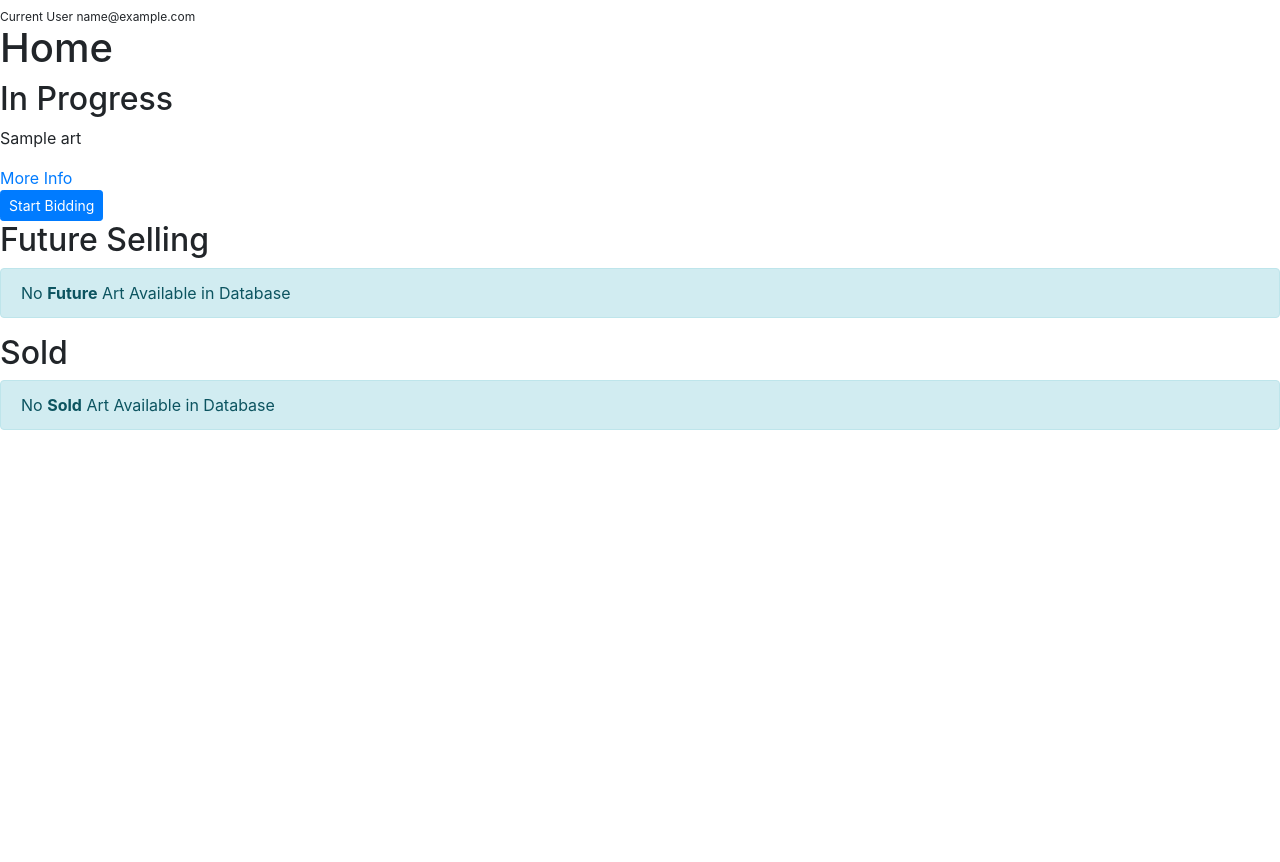
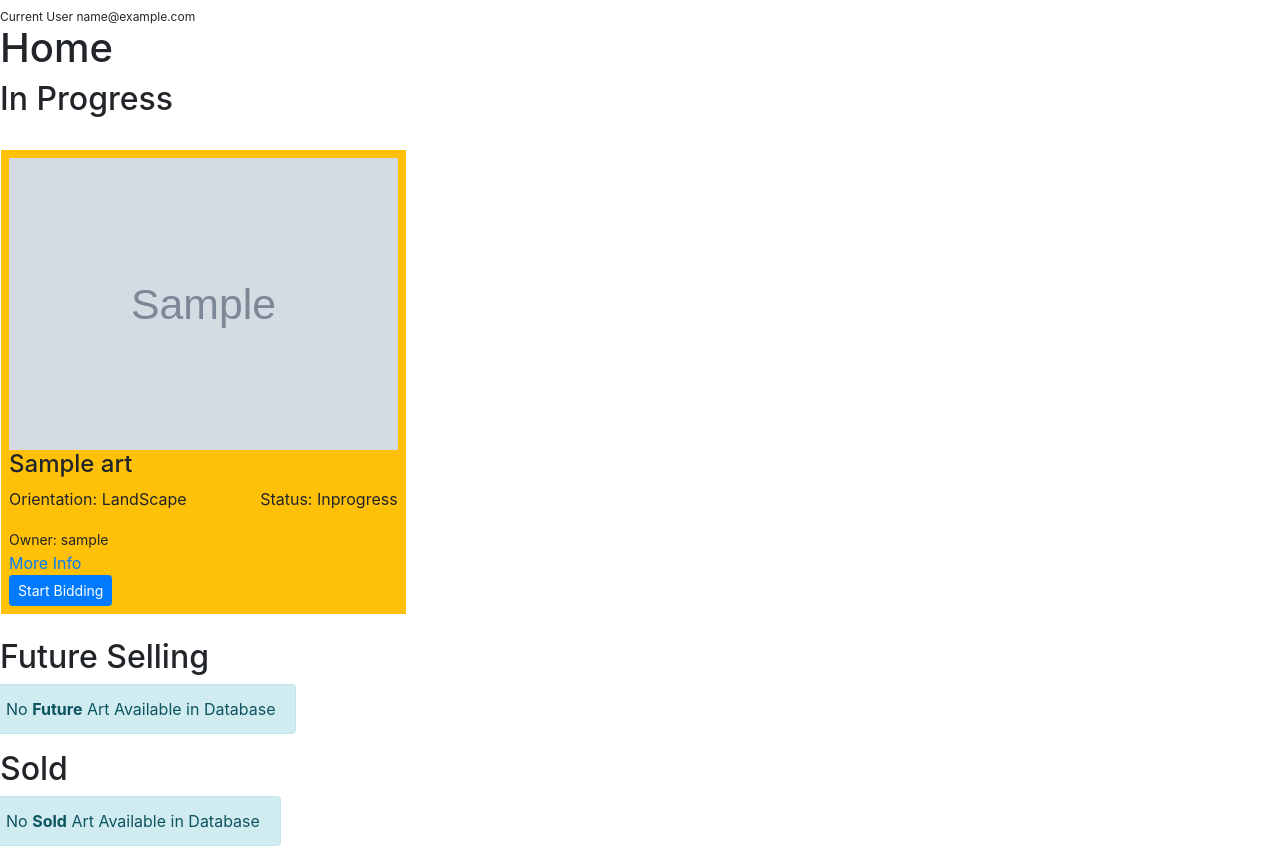
Before and after one commit to layersony/artauction, a Django app: page / in a window 1280 px wide. Before the commit the page ends 430 px from the top, so only its background shows below. Run offline with Django 3.2, Linux system fonts and the light colour scheme; a user stored in the database is signed in; tables that the repository leaves empty hold one stand-in row (values such as "Sample post"); grey boxes marked "Sample" are stand-in pictures; some libraries are stand-ins or nearby versions.

Commit message:
dynamic index

```diff
--- a/auction/models.py
+++ b/auction/models.py
@@ -16,7 +16,8 @@ Paymenttype = (
 Status = (
   ('inprogress','In-Progress'),
   ('futureselling','Future Selling'),
-  ('sold', 'Sold')
+  ('sold', 'Sold'),
+  ('nobidders', 'nobidders')
 )
 BuyerCheck = (
   ('bought','bought'),
--- a/auction/templates/artdetails.html
+++ b/auction/templates/artdetails.html
@@ -15,13 +15,15 @@
         {% if art.status == 'sold' %}
         <h2 class='text-success'>Sold to {{ winner.buyer.nickname }}</h2>
         {% endif %}
+        <small style='display:none;' id='theArtId'>{{ art.id }}</small>
+        <small id="timewritingind"></small> <small id="timestatusind"></small>
         <h3>Art Details {{art.title}}</h3>
         <p>Description: {{ art.description }}</p>
         <p>Reserved Price: {{ art.reservedPrice }}</p>
         <p>Buying Price: {{ art.buyingPrice }}</p>
         <p>Category: {{ art.typeCategory }}</p>
-        <p>Start Time: <span class="startingtime">{{ art.startTime }}</span></p>
-        <p>End Time: <span class="endingtime">{{ art.EndTime }}</span></p>
+        <p>Start Time: <span id="startingtimeind">{{ art.startTime }}</span></p>
+        <p>End Time: <span id="endingtimeind">{{ art.EndTime }}</span></p>
         <p>Status: {{ art.status|capfirst }}</p>
         <p>Seller: {{ art.owner.profile.nickname }}</p>
 
--- a/auction/templates/base.html
+++ b/auction/templates/base.html
@@ -35,6 +35,7 @@
     <script src="https://maxcdn.bootstrapcdn.com/bootstrap/3.4.1/js/bootstrap.min.js"></script>
     <script src="{% static 'js/jquery.js' %}"></script>
     <script src="{% static 'js/jquery.datetimepicker.full.js' %}"></script>
+    <script src="https://cdnjs.cloudflare.com/ajax/libs/moment.js/2.18.1/moment.min.js"></script>
     {% bootstrap_javascript %}
     <script src="{% static 'js/script.js' %}"></script>
   {% endblock %}
--- a/auction/templates/bidding.html
+++ b/auction/templates/bidding.html
@@ -56,7 +56,6 @@
 </div>
 
 <script src="https://ajax.googleapis.com/ajax/libs/jquery/3.5.1/jquery.min.js"></script>
-<script src="https://cdnjs.cloudflare.com/ajax/libs/moment.js/2.18.1/moment.min.js"></script>
 <script>
 
   $('#biddingform').submit(function(event){
--- a/auction/templates/index.html
+++ b/auction/templates/index.html
@@ -6,35 +6,79 @@
 <h1>Home</h1>
 
 <h2>In Progress</h2>
+<div class="row">
   {% for art in inprogress %}
-  <div>
-    <p>{{ art.title }}</p>
+  <div class='col-md-4 mt-2 mb-2 p-2'>
+    <div class="artinddet p-2 bg-warning m-2">
+      <img src="{{ art.auctionimage.url }}" alt="" class="img-fluid">
+      <small id="timewriting"></small><small id="timestatus"></small><br>
+      <h4>{{ art.title|capfirst }}</h4>
+
+      <div class="d-flex justify-content-between align-content-center">
+        <p>Orientation: {{ art.typeCategory }}</p>
+        <p>Status: <span class="statusind">{{ art.status|capfirst }}</span></p>
+      </div>
+      <small>Owner: {{ art.owner.profile.nickname }}</small><br>
       <a href="{% url 'artdetails' art.id %}">More Info</a><br>
       <a href="{% url 'bidding' art.id %}"><button class="btn btn-primary btn-sm">Start Bidding</button></a>
+    </div>
   </div>
   {% empty %}
   <p class="alert alert-info">No <strong>In-Progress</strong> Art Available in Database</p>
   {% endfor %}
+</div>
 
 <h2>Future Selling</h2>
+<div class="row">
+
   {% for art in future %}
-  <div>
-    <p>{{ art.title }}</p>
+  <small style='display:none;' id='theArtId'>{{ art.id }}</small>
+
+  <div class='col-md-4 mt-2 mb-2 p-2'>
+    <div class="artinddet p-2 bg-warning m-2">
+      <div class="d-flex justify-content-left">
+        <small id="timewriting{{ art.id }}"></small> <small id="timestatus{{ art.id }}"></small>
+      </div>
+
+      <img src="{{ art.auctionimage.url }}" alt="" class="img-fluid">
+      <h4>{{ art.title|capfirst }}</h4>
+
+
+      <div class="d-flex justify-content-between align-content-center">
+        <p>Orientation: {{ art.typeCategory }}</p>
+        <p>Status: <span class="statusind">{{ art.status|capfirst }}</span></p>
+      </div>
+
+
+      <small>Owner: {{ art.owner.profile.nickname }}</small><br>
       <a href="{% url 'artdetails' art.id %}">More Info</a>
+    </div>
   </div>
   {% empty %}
   <p class="alert alert-info">No <strong>Future</strong> Art Available in Database</p>
   {% endfor %}
+</div>
 
 <h2>Sold</h2>
+<div class="row">
   {% for art in sold %}
-  <div>
-    <p>{{ art.title }}</p>
+  <div class='col-md-4 mt-2 mb-2 p-2'>
+    <div class="artinddet p-2 bg-warning m-2">
+      <small id="timewriting"></small><small id="timestatus"></small><br>
+      <img src="{{ art.auctionimage.url }}" alt="" class="img-fluid">
+      <h4>{{ art.title|capfirst }}</h4>
+
+      <div class="d-flex justify-content-between align-content-center">
+        <p>Orientation: {{ art.typeCategory }}</p>
+        <p>Status: <span class="statusind">{{ art.status|capfirst }}</span></p>
+      </div>
+      <small>Owner: {{ art.owner.profile.nickname }}</small><br>
       <a href="{% url 'artdetails' art.id %}">More Info</a>
     </div>
-
+  </div>
   {% empty %}
   <p class="alert alert-info">No <strong>Sold</strong> Art Available in Database</p>
   {% endfor %}
+</div>
 
 {% endblock %}
--- a/auction/views.py
+++ b/auction/views.py
@@ -5,6 +5,10 @@ from .models import BuyerCheck, Interested, user_type, User, Art, Payment, Profi
 from .forms import RegistrationForm, ArtAddForm, UserForm, ProfileForm
 from django.contrib import messages
 from django.http import JsonResponse
+from datetime import datetime
+import pytz
+timebamako = pytz.timezone('Africa/Bamako')
+datetime_bamako = datetime.now(timebamako)
 
 
 def signup(request):
@@ -58,6 +62,18 @@ def index(request): # landing page normal
   inprogress = Art.get_all_by_status('inprogress')
   future = Art.get_all_by_status('futureselling')
   sold = Art.get_all_by_status('sold')
+
+  for i in future:
+    starting = i.startTime.timestamp()
+    nowtime = datetime_bamako.timestamp()
+
+    startingin = starting - nowtime
+    if startingin < 0:
+      Art.objects.filter(id=i.id).update(status='inprogress')
+
+    else:
+      print('bado')
+
 
   params = {
     'inprogress':inprogress,
@@ -261,32 +277,40 @@ def interested(request):
   return JsonResponse(data)
 
 def auctionWin(request):
-  is_sold = False
-  is_bought = False
   artid = request.POST.get('artid')
   wonprice = request.POST.get('wonprice')
 
-  thisArt = Art.objects.get(id=artid)
-  winner = Interested.objects.get(art=thisArt, bidprice = wonprice)
+  try:
+    is_sold = False
+    is_bought = False
 
-  if winner.buyercheck == 'bought':
-    print('Already Bought')
-    is_bought = True
-  else:
-    Interested.objects.filter(art=thisArt, bidprice = wonprice).update(buyercheck='bought')
-    print('Updated to Bought')
-    is_bought = True
+    thisArt = Art.objects.get(id=artid)
+    winner = Interested.objects.get(art=thisArt, bidprice = wonprice)
 
-  if thisArt.status == 'sold':
-    is_sold = True
-    print('Already Sold')
-  else:
-    Art.objects.filter(id=artid).update(status='sold')
-    print('Updated to Sold')
-    is_sold = True
+    if winner.buyercheck == 'bought':
+      print('Already Bought')
+      is_bought = True
+    else:
+      Interested.objects.filter(art=thisArt, bidprice = wonprice).update(buyercheck='bought')
+      print('Updated to Bought')
+      is_bought = True
 
-  data = {
-    'is_sold':is_sold,
-    'is_bought':is_bought
-  }
-  return JsonResponse(data)
+    if thisArt.status == 'sold':
+      is_sold = True
+      print('Already Sold')
+    else:
+      Art.objects.filter(id=artid).update(status='sold')
+      print('Updated to Sold')
+      is_sold = True
+
+    data = {
+      'is_sold':is_sold,
+      'is_bought':is_bought
+    }
+    return JsonResponse(data)
+  except Interested.DoesNotExist:
+    Art.objects.filter(id=artid).update(status='nobidders')
+    data = {
+      'nobiddiers':'Sorry No Bidders for this Art'
+    }
+    return JsonResponse(data)
```
Also changed, not shown: auction/templates/buyer/checkout.html (added, +7 -0 lines), static/js/script.js (+62 -0 lines), auction/migrations/0008_auto_20210728_1714.py (added), media/auctionimage/Screenshot_from_2021-07-19_23-57-16.png (added), media/auctionimage/Screenshot_from_2021-07-20_00-01-53.png (added), media/auctionimage/Screenshot_from_2021-07-20_00-11-47.png (added). Lines whose indentation alone changed are shown as unchanged.
